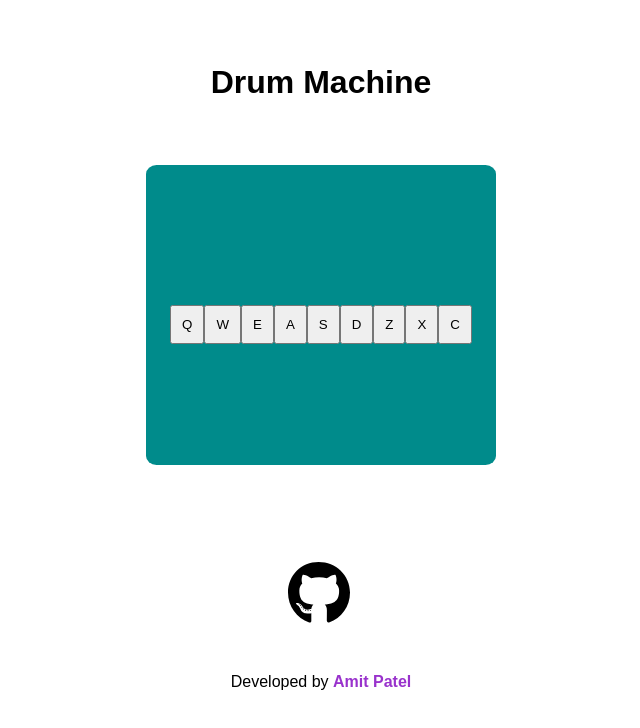
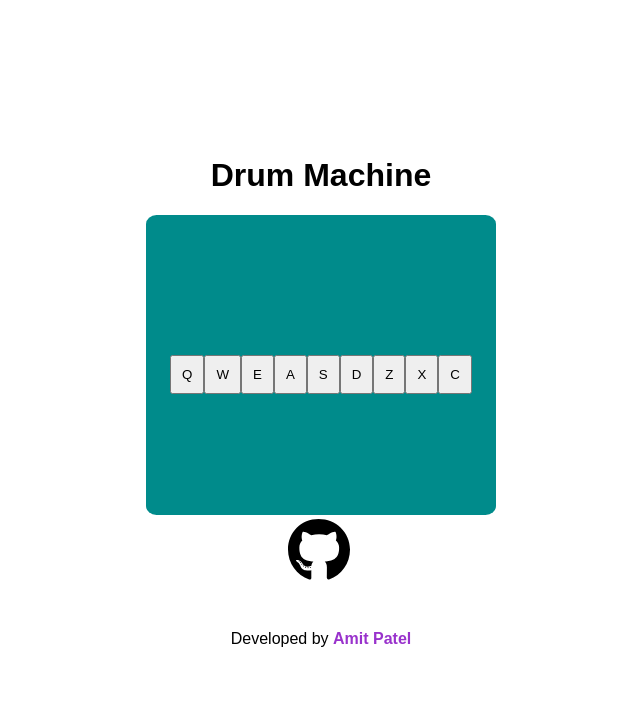
Before and after one commit to AmitP88/Drum-Machine-React-Version, a React (Create React App) app: page / in a window 1280 px wide. Shown: the top 728 px of the page, without its empty margins (319-959 px from the left). Built offline with nearby package versions, Linux system fonts and the light colour scheme.

Commit message:
centered html and body

```diff
--- a/src/App.css
+++ b/src/App.css
@@ -1,6 +1,20 @@
 .App {
   text-align: center;
   margin-top: 5%;
+}
+
+html, body {
+  height: 100%;
+}
+
+html {
+  display: table;
+  margin: auto;
+}
+
+body {
+  display: table-cell;
+  vertical-align: middle;
 }
 
 .container {
```
